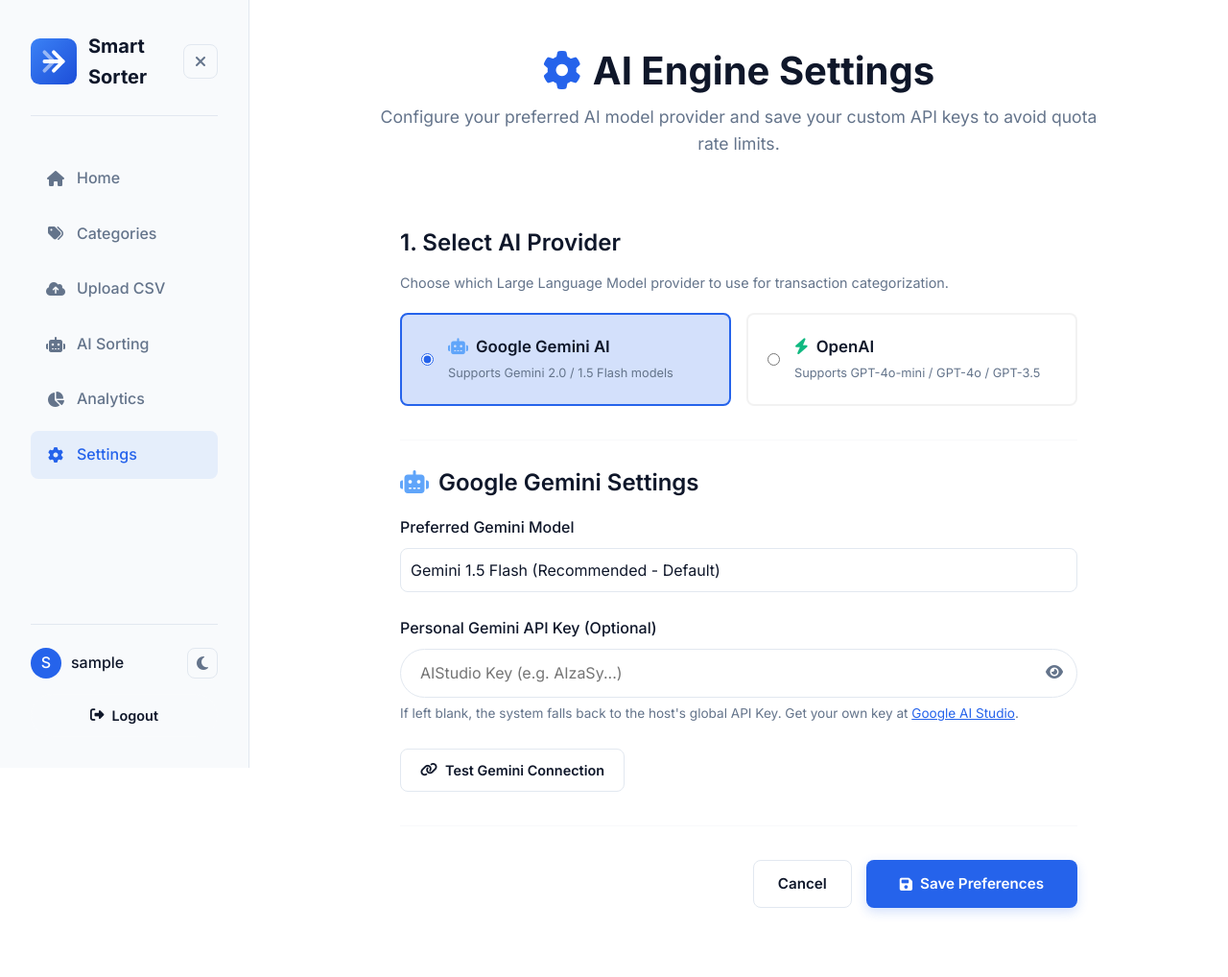
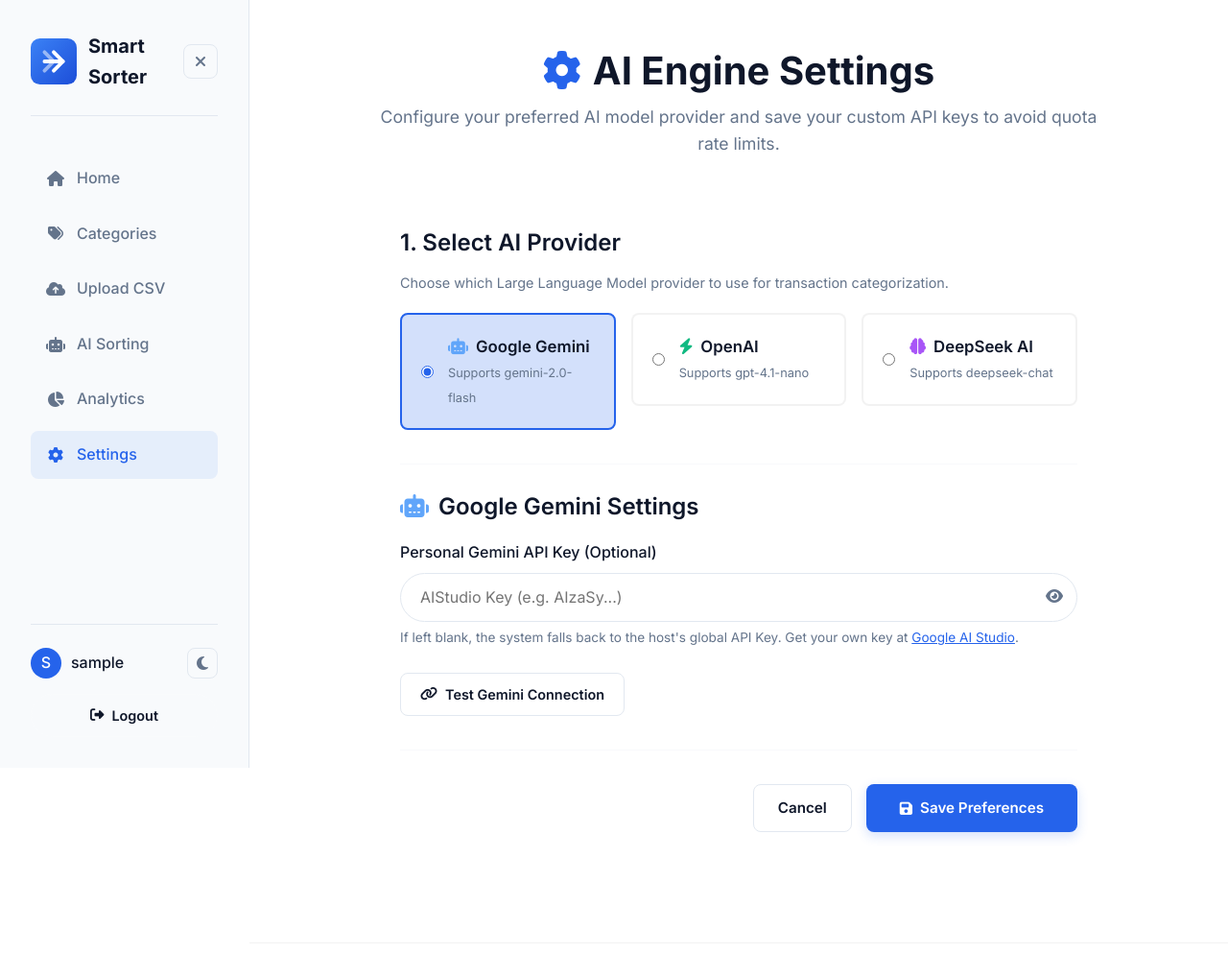
Before and after one commit to Mahhin1010/Smart-Expense-Sorter-FYP-, a Django app: page /accounts/settings/ in a window 1280 px wide. Shown: the top 1018 px of the page at 96% size. Run offline with Django 5.2, Linux system fonts and the light colour scheme; the visitor is signed in with stand-in values (Sample User, id 1).

Commit message:
feat: integrate DeepSeek AI provider and add dynamic model notifications

```diff
--- a/accounts/views.py
+++ b/accounts/views.py
@@ -35,17 +35,22 @@ class UserSettingsView(LoginRequiredMixin, View):
         # Save provider
         profile.ai_provider = request.POST.get('ai_provider', 'gemini')
 
-        # Save Gemini settings
-        profile.gemini_model = request.POST.get('gemini_model', 'gemini-2.0-flash')
+        # Save Gemini settings (Hardcoded to gemini-2.0-flash)
+        profile.gemini_model = 'gemini-2.0-flash'
         profile.gemini_api_key = request.POST.get('gemini_api_key', '').strip() or None
 
-        # Save OpenAI settings
-        profile.openai_model = request.POST.get('openai_model', 'gpt-4o-mini')
+        # Save OpenAI settings (Hardcoded to gpt-4.1-nano)
+        profile.openai_model = 'gpt-4.1-nano'
         profile.openai_api_key = request.POST.get('openai_api_key', '').strip() or None
+
+        # Save DeepSeek settings (Hardcoded to deepseek-chat)
+        profile.deepseek_model = 'deepseek-chat'
+        profile.deepseek_api_key = request.POST.get('deepseek_api_key', '').strip() or None
 
         profile.save()
         messages.success(request, "Settings saved successfully!")
         return redirect('user_settings')
+
 
 class TestAIKeyAPI(LoginRequiredMixin, View):
     def post(self, request):
@@ -53,18 +58,16 @@ class TestAIKeyAPI(LoginRequiredMixin, View):
             data = json.loads(request.body)
             provider = data.get('provider')
             key = data.get('key', '').strip()
-            model_name = data.get('model')
 
             if provider == 'gemini':
                 import google.generativeai as genai
-                # Fallback to system key if empty
                 test_key = key or getattr(settings, 'GEMINI_API_KEY', None)
                 if not test_key:
                     return JsonResponse({'status': 'error', 'message': 'No API Key configured.'})
 
                 try:
                     genai.configure(api_key=test_key)
-                    model = genai.GenerativeModel(model_name or 'gemini-2.0-flash')
+                    model = genai.GenerativeModel('gemini-2.0-flash')
                     response = model.generate_content("Say OK", generation_config={"max_output_tokens": 10})
                     if response:
                         return JsonResponse({'status': 'success'})
@@ -75,32 +78,36 @@ class TestAIKeyAPI(LoginRequiredMixin, View):
                 if not key:
                     return JsonResponse({'status': 'error', 'message': 'API Key is required.'})
 
-                headers = {
-                    "Authorization": f"Bearer {key}",
-                    "Content-Type": "application/json"
-                }
-                payload = {
-                    "model": model_name or "gpt-4o-mini",
-                    "messages": [{"role": "user", "content": "Say OK"}],
-                    "max_tokens": 5
-                }
                 try:
-                    res = requests.post(
-                        "https://api.openai.com/v1/chat/completions",
-                        json=payload,
-                        headers=headers,
-                        timeout=10
+                    from openai import OpenAI
+                    client = OpenAI(api_key=key)
+                    response = client.chat.completions.create(
+                        model="gpt-4.1-nano",
+                        messages=[{"role": "user", "content": "Say OK"}],
+                        max_tokens=5
                     )
-                    if res.status_code == 200:
+                    if response:
                         return JsonResponse({'status': 'success'})
-                    else:
-                        try:
-                            err_msg = res.json().get('error', {}).get('message', 'Unknown error')
-                        except:
-                            err_msg = res.text
-                        return JsonResponse({'status': 'error', 'message': f"OpenAI: {err_msg}"})
                 except Exception as e:
-                    return JsonResponse({'status': 'error', 'message': str(e)})
+                    return JsonResponse({'status': 'error', 'message': f"OpenAI: {str(e)}"})
+
+            elif provider == 'deepseek':
+                test_key = key or getattr(settings, 'DEEPSEEK_API_KEY', None)
+                if not test_key:
+                    return JsonResponse({'status': 'error', 'message': 'No API Key configured.'})
+
+                try:
+                    from openai import OpenAI
+                    client = OpenAI(api_key=test_key, base_url="https://api.deepseek.com")
+                    response = client.chat.completions.create(
+                        model="deepseek-chat",
+                        messages=[{"role": "user", "content": "Say OK"}],
+                        max_tokens=5
+                    )
+                    if response:
+                        return JsonResponse({'status': 'success'})
+                except Exception as e:
+                    return JsonResponse({'status': 'error', 'message': f"DeepSeek: {str(e)}"})
             else:
                 return JsonResponse({'status': 'error', 'message': 'Invalid provider.'})
         except Exception as e:
--- a/myproject/settings.py
+++ b/myproject/settings.py
@@ -22,6 +22,7 @@ BASE_DIR = Path(__file__).resolve().parent.parent
 
 # --- AI ENGINE CONFIGURATION ---
 GEMINI_API_KEY = os.getenv('GEMINI_API_KEY')
+DEEPSEEK_API_KEY = os.getenv('DEEPSEEK_API_KEY')
 
 # --- METABASE CONFIGURATION ---
 METABASE_SITE_URL = os.getenv('METABASE_SITE_URL', 'http://localhost:3000')
--- a/templates/ai_sorting.html
+++ b/templates/ai_sorting.html
@@ -31,7 +31,7 @@
     <!-- Header -->
     <div class="ai-header">
         <h1><i class="fas fa-robot" style="margin-right: 12px;"></i>AI Classification Engine</h1>
-        <p>Automatically categorize your transactions using Gemini AI</p>
+        <p>Automatically categorize your transactions using {{ provider_display }} ({{ model_display }})</p>
     </div>
 
     <!-- Messages -->
--- a/templates/settings.html
+++ b/templates/settings.html
@@ -38,7 +38,7 @@
                 <p style="color: var(--text-muted); font-size: 0.9rem; margin-bottom: 20px;">Choose which Large Language Model provider to use for transaction categorization.</p>
 
                 <div class="row g-3">
-                    <div class="col-md-6">
+                    <div class="col-md-4">
                         <label class="provider-card" style="
                             display: block;
                             border: 2px solid {% if profile.ai_provider == 'gemini' %}var(--primary-accent){% else %}var(--glass-border){% endif %};
@@ -51,13 +51,13 @@
                             <div style="display: flex; align-items: center; gap: 15px;">
                                 <input type="radio" name="ai_provider" value="gemini" id="provider-gemini" {% if profile.ai_provider == 'gemini' %}checked{% endif %} style="accent-color: var(--primary-accent);" onchange="toggleProvider('gemini')">
                                 <div>
-                                    <div style="font-weight: 600; font-size: 1.05rem;"><i class="fas fa-robot" style="color: #60a5fa; margin-right: 8px;"></i>Google Gemini AI</div>
-                                    <small style="color: var(--text-muted); font-size: 0.8rem;">Supports Gemini 2.0 / 1.5 Flash models</small>
+                                    <div style="font-weight: 600; font-size: 1.05rem;"><i class="fas fa-robot" style="color: #60a5fa; margin-right: 8px;"></i>Google Gemini</div>
+                                    <small style="color: var(--text-muted); font-size: 0.8rem;">Supports gemini-2.0-flash</small>
                                 </div>
                             </div>
                         </label>
                     </div>
-                    <div class="col-md-6">
+                    <div class="col-md-4">
                         <label class="provider-card" style="
                             display: block;
                             border: 2px solid {% if profile.ai_provider == 'openai' %}var(--primary-accent){% else %}var(--glass-border){% endif %};
@@ -71,7 +71,26 @@
                                 <input type="radio" name="ai_provider" value="openai" id="provider-openai" {% if profile.ai_provider == 'openai' %}checked{% endif %} style="accent-color: var(--primary-accent);" onchange="toggleProvider('openai')">
                                 <div>
                                     <div style="font-weight: 600; font-size: 1.05rem;"><i class="fas fa-bolt" style="color: #10b981; margin-right: 8px;"></i>OpenAI</div>
-                                    <small style="color: var(--text-muted); font-size: 0.8rem;">Supports GPT-4o-mini / GPT-4o / GPT-3.5</small>
+                                    <small style="color: var(--text-muted); font-size: 0.8rem;">Supports gpt-4.1-nano</small>
+                                </div>
+                            </div>
+                        </label>
+                    </div>
+                    <div class="col-md-4">
+                        <label class="provider-card" style="
+                            display: block;
+                            border: 2px solid {% if profile.ai_provider == 'deepseek' %}var(--primary-accent){% else %}var(--glass-border){% endif %};
+                            background: {% if profile.ai_provider == 'deepseek' %}var(--accent-glow){% else %}rgba(255, 255, 255, 0.02){% endif %};
+                            padding: 20px;
+                            border-radius: var(--radius-md);
+                            cursor: pointer;
+                            transition: all 0.25s;
+                        " id="deepseek-card">
+                            <div style="display: flex; align-items: center; gap: 15px;">
+                                <input type="radio" name="ai_provider" value="deepseek" id="provider-deepseek" {% if profile.ai_provider == 'deepseek' %}checked{% endif %} style="accent-color: var(--primary-accent);" onchange="toggleProvider('deepseek')">
+                                <div>
+                                    <div style="font-weight: 600; font-size: 1.05rem;"><i class="fas fa-brain" style="color: #a855f7; margin-right: 8px;"></i>DeepSeek AI</div>
+                                    <small style="color: var(--text-muted); font-size: 0.8rem;">Supports deepseek-chat</small>
                                 </div>
                             </div>
                         </label>
@@ -85,13 +104,7 @@
             <div id="gemini-config-section" style="{% if profile.ai_provider != 'gemini' %}display: none;{% endif %}">
                 <h4 style="font-weight: 600; margin-bottom: 20px;"><i class="fas fa-robot" style="color: #60a5fa; margin-right: 10px;"></i>Google Gemini Settings</h4>
 
-                <div style="margin-bottom: 25px;">
-                    <label class="form-label" style="font-weight: 500; margin-bottom: 8px;">Preferred Gemini Model</label>
-                    <select name="gemini_model" class="form-select" style="background: rgba(255, 255, 255, 0.03); border: 1px solid var(--border-color); color: var(--text-main); padding: 10px; border-radius: var(--radius-md);">
-                        <option value="gemini-1.5-flash" {% if profile.gemini_model == 'gemini-1.5-flash' %}selected{% endif %}>Gemini 1.5 Flash (Recommended - Default)</option>
-                        <option value="gemini-2.0-flash" {% if profile.gemini_model == 'gemini-2.0-flash' %}selected{% endif %}>Gemini 2.0 Flash (Fast)</option>
-                    </select>
-                </div>
+
 
                 <div style="margin-bottom: 25px;">
                     <label class="form-label" style="font-weight: 500; margin-bottom: 8px;">Personal Gemini API Key (Optional)</label>
@@ -114,13 +127,7 @@
             <div id="openai-config-section" style="{% if profile.ai_provider != 'openai' %}display: none;{% endif %}">
                 <h4 style="font-weight: 600; margin-bottom: 20px;"><i class="fas fa-bolt" style="color: #10b981; margin-right: 10px;"></i>OpenAI Settings</h4>
 
-                <div style="margin-bottom: 25px;">
-                    <label class="form-label" style="font-weight: 500; margin-bottom: 8px;">Preferred OpenAI Model</label>
-                    <select name="openai_model" class="form-select" style="background: rgba(255, 255, 255, 0.03); border: 1px solid var(--border-color); color: var(--text-main); padding: 10px; border-radius: var(--radius-md);">
-                        <option value="gpt-4o-mini" {% if profile.openai_model == 'gpt-4o-mini' %}selected{% endif %}>GPT-4o-mini (Recommended - Cheap & Basic)</option>
-                        <option value="gpt-3.5-turbo" {% if profile.openai_model == 'gpt-3.5-turbo' %}selected{% endif %}>GPT-3.5 Turbo (Basic)</option>
-                    </select>
-                </div>
+
 
                 <div style="margin-bottom: 25px;">
                     <label class="form-label" style="font-weight: 500; margin-bottom: 8px;">Personal OpenAI API Key</label>
@@ -137,6 +144,27 @@
                     <i class="fas fa-link" style="margin-right: 8px;"></i> Test OpenAI Connection
                 </button>
                 <span id="openai-test-status" style="margin-left: 15px; font-weight: 500; font-size: 0.9rem;"></span>
+            </div>
+
+            <!-- DeepSeek Configurations -->
+            <div id="deepseek-config-section" style="{% if profile.ai_provider != 'deepseek' %}display: none;{% endif %}">
+                <h4 style="font-weight: 600; margin-bottom: 20px;"><i class="fas fa-brain" style="color: #a855f7; margin-right: 10px;"></i>DeepSeek Settings</h4>
+
+                <div style="margin-bottom: 25px;">
+                    <label class="form-label" style="font-weight: 500; margin-bottom: 8px;">Personal DeepSeek API Key (Optional)</label>
+                    <div style="position: relative;">
+                        <input type="password" name="deepseek_api_key" id="deepseek-api-key-input" class="form-input" style="width: 100%; padding-right: 45px;" placeholder="DeepSeek Key (e.g. sk-...)" value="{{ profile.deepseek_api_key|default:'' }}">
+                        <button type="button" onclick="togglePasswordVisibility('deepseek-api-key-input')" style="position: absolute; right: 15px; top: 50%; transform: translateY(-50%); background: transparent; border: none; color: var(--text-muted);"><i class="fas fa-eye" id="deepseek-api-key-input-eye"></i></button>
+                    </div>
+                    <small style="color: var(--text-muted); display: block; margin-top: 6px; font-size: 0.85rem;">
+                        If left blank, the system falls back to the host's global environment `DEEPSEEK_API_KEY`. Get your key from the official <a href="https://platform.deepseek.com" target="_blank" style="color: var(--primary-accent);">DeepSeek Platform</a>.
+                    </small>
+                </div>
+
+                <button type="button" class="btn-outline-custom" onclick="testKeyConnection('deepseek')" style="padding: 10px 20px; border-radius: var(--radius-md); font-size: 0.9rem;">
+                    <i class="fas fa-link" style="margin-right: 8px;"></i> Test DeepSeek Connection
+                </button>
+                <span id="deepseek-test-status" style="margin-left: 15px; font-weight: 500; font-size: 0.9rem;"></span>
             </div>
 
             <hr style="border-top: 1px solid var(--border-color); margin: 35px 0;">
@@ -157,30 +185,41 @@
 </div>
 
 <script>
-    // Handles show/hide toggles between Gemini and OpenAI configurations
+    // Handles show/hide toggles between Gemini, OpenAI, and DeepSeek configurations
     function toggleProvider(provider) {
         const geminiCard = document.getElementById('gemini-card');
         const openaiCard = document.getElementById('openai-card');
+        const deepseekCard = document.getElementById('deepseek-card');
 
         const geminiSection = document.getElementById('gemini-config-section');
         const openaiSection = document.getElementById('openai-config-section');
+        const deepseekSection = document.getElementById('deepseek-config-section');
+
+        // Reset cards styling
+        geminiCard.style.border = '2px solid var(--glass-border)';
+        geminiCard.style.background = 'rgba(255, 255, 255, 0.02)';
+        openaiCard.style.border = '2px solid var(--glass-border)';
+        openaiCard.style.background = 'rgba(255, 255, 255, 0.02)';
+        deepseekCard.style.border = '2px solid var(--glass-border)';
+        deepseekCard.style.background = 'rgba(255, 255, 255, 0.02)';
+
+        // Hide sections
+        geminiSection.style.display = 'none';
+        openaiSection.style.display = 'none';
+        deepseekSection.style.display = 'none';
 
         if (provider === 'gemini') {
             geminiCard.style.border = '2px solid var(--primary-accent)';
             geminiCard.style.background = 'var(--accent-glow)';
-            openaiCard.style.border = '2px solid var(--glass-border)';
-            openaiCard.style.background = 'rgba(255, 255, 255, 0.02)';
-
             geminiSection.style.display = 'block';
-            openaiSection.style.display = 'none';
-        } else {
+        } else if (provider === 'openai') {
             openaiCard.style.border = '2px solid var(--primary-accent)';
             openaiCard.style.background = 'var(--accent-glow)';
-            geminiCard.style.border = '2px solid var(--glass-border)';
-            geminiCard.style.background = 'rgba(255, 255, 255, 0.02)';
-
             openaiSection.style.display = 'block';
-            geminiSection.style.display = 'none';
+        } else if (provider === 'deepseek') {
+            deepseekCard.style.border = '2px solid var(--primary-accent)';
+            deepseekCard.style.background = 'var(--accent-glow)';
+            deepseekSection.style.display = 'block';
         }
     }
 
@@ -203,14 +242,13 @@
     function testKeyConnection(provider) {
         const statusSpan = document.getElementById(provider + '-test-status');
         let key = '';
-        let model = '';
 
         if (provider === 'gemini') {
             key = document.getElementById('gemini-api-key-input').value;
-            model = document.querySelector('select[name="gemini_model"]').value;
-        } else {
+        } else if (provider === 'openai') {
             key = document.getElementById('openai-api-key-input').value;
-            model = document.querySelector('select[name="openai_model"]').value;
+        } else if (provider === 'deepseek') {
+            key = document.getElementById('deepseek-api-key-input').value;
         }
 
         statusSpan.innerHTML = '<i class="fas fa-spinner fa-spin" style="color: var(--primary-accent); margin-right: 8px;"></i>Testing connection...';
@@ -224,8 +262,7 @@
             },
             body: JSON.stringify({
                 provider: provider,
-                key: key,
-                model: model
+                key: key
             })
         })
         .then(response => response.json())
```
Also changed, not shown: accounts/models.py (+6 -2 lines), pages/ai_engine.py (+90 -34 lines), pages/tests.py (+63 -16 lines), pages/views.py (+35 -1 lines), accounts/migrations/0002_userprofile_deepseek_api_key_and_more.py (added).
